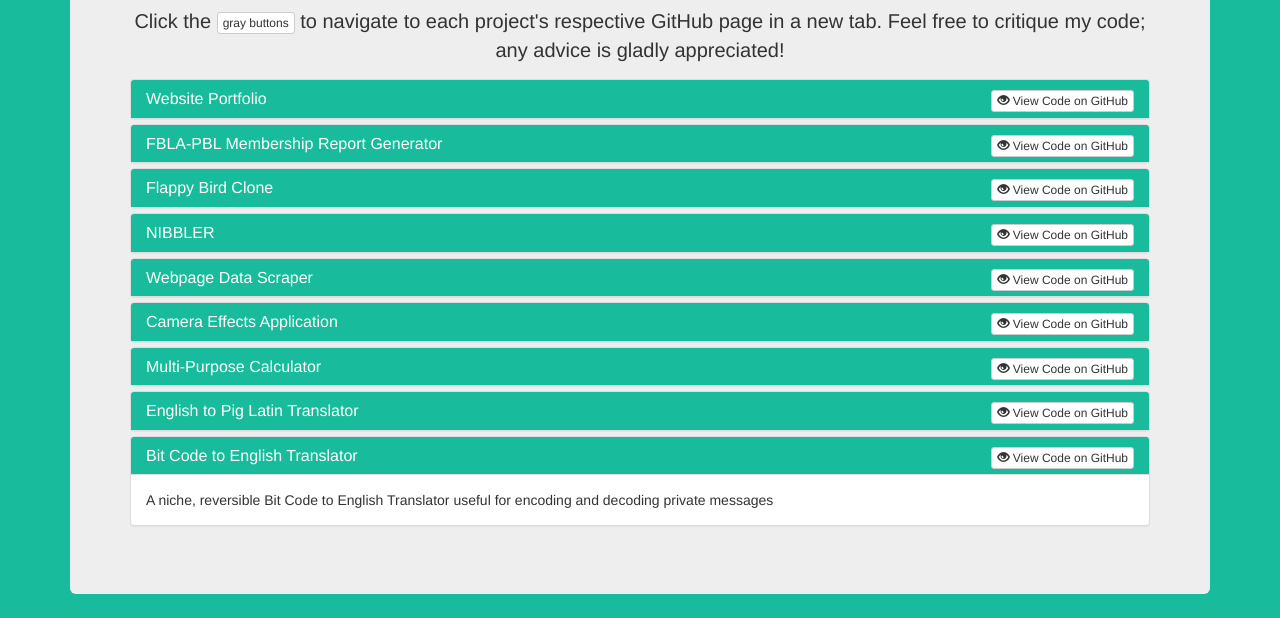
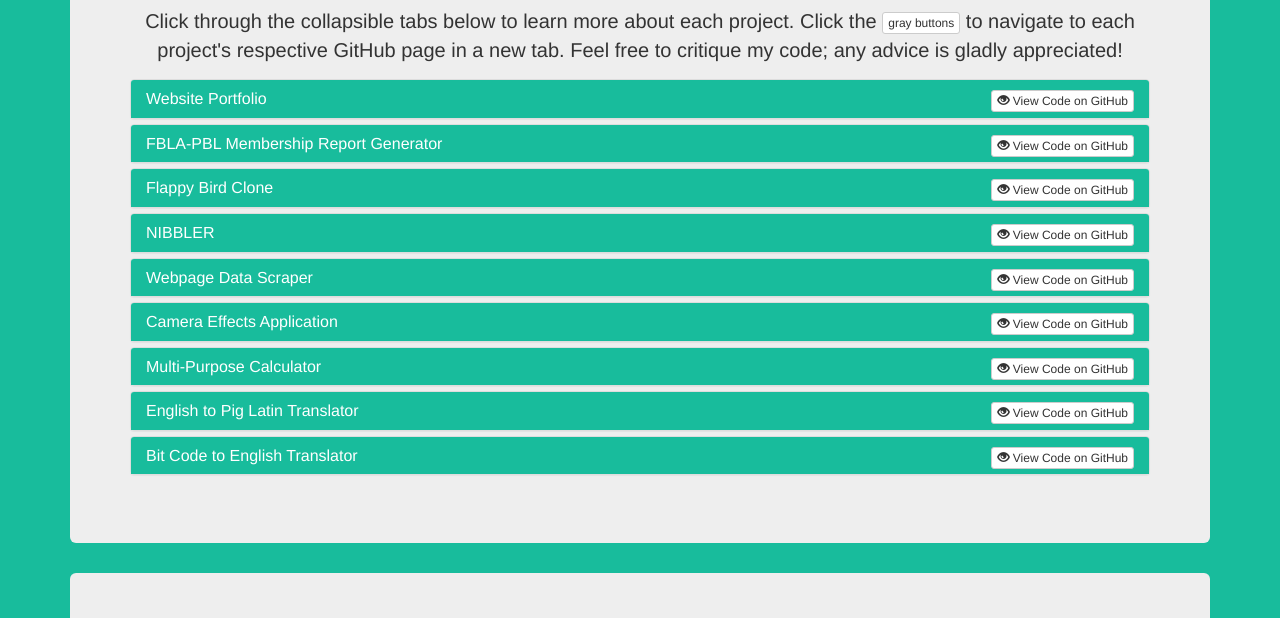
Before and after one commit to gwerven/WebsitePortfolio, a plain HTML site: page projects.html in a window 1280 px wide. Shown: the part 179-797 px from the top of the page. Drawn offline with nearby package versions, Linux system fonts and the light colour scheme.

Commit message:
Update projects.html

```diff
--- a/projects.html
+++ b/projects.html
@@ -32,7 +32,7 @@
                 <div class = "col-md-12">
                     <div class = "jumbotron">
                         <h1 id = "jumbotronh1-2"><span class = "glyphicon glyphicon-blackboard" aria-hidden = "true"></span> Projects</h1>
-                        <p id = "jumbotronp">Click the <a href="easter.html"><button type = "button" class = "btn btn-default btn-xs"> gray buttons</button></a> to navigate to each project's respective GitHub page in a new tab. Feel free to critique my code; any advice is gladly appreciated!</p>
+                        <p id = "jumbotronp">Click through the collapsible tabs below to learn more about each project. Click the <a href="easter.html"><button type = "button" class = "btn btn-default btn-xs"> gray buttons</button></a> to navigate to each project's respective GitHub page in a new tab. Feel free to critique my code; any advice is gladly appreciated!</p>
                         <div class="panel-group" id="accordion">
                             <div class = "panel panel-default">
                                 <div class = "panel-heading panel-heading-custom">
@@ -111,7 +111,7 @@
                                     <a href = "https://github.com/gwerven/Bit-Code-To-English-Translator" target = "_blank"><button type = "button" class = "btn btn-default btn-xs" style = "float:right"><span class = "glyphicon glyphicon-eye-open" aria-hidden = "true"></span> View Code on GitHub</button></a>
                                     <h3 class = "panel-title"><a data-toggle="collapse" data-parent="#accordion" href="#collapse9">Bit Code to English Translator</a></h3>
                                 </div>
-                                <div id="collapse9" class="panel-collapse collapse in">
+                                <div id="collapse9" class="panel-collapse collapse">
                                     <div class = "panel-body">A niche, reversible Bit Code to English Translator useful for encoding and decoding private messages</div>
                                 </div>
                             </div>
```
